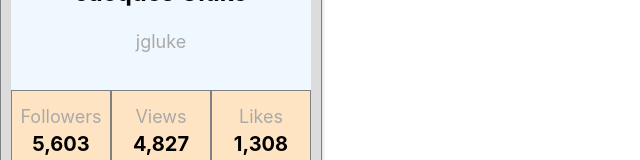
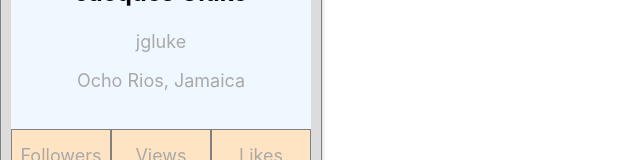
Before and after one commit to ShabanovVA/goit-react-hw-01-components, a React (Create React App) app: page / in a window 1280 px wide. Shown: the part 251-411 px from the top of the page, without its empty margins (0-640 px from the left). Built offline with nearby package versions, Linux system fonts and the light colour scheme.

Commit message:
Update.App

```diff
--- a/src/components/App.jsx
+++ b/src/components/App.jsx
@@ -10,7 +10,7 @@ import transactions from "./TransactionHistory/transactions.json";
 export const App = () => {
   return (
     <div>
-      <Profile username={user.username} tag={user.tag} avatar={user.avatar} stats={user.stats} />
+      <Profile username={user.username} tag={user.tag} avatar={user.avatar} stats={user.stats} location={user.location} />
       <Statistics title="Upload stats" stats={data} />
       <FriendList friends={friends} />
       <TransactionHistory items={transactions} />
```
